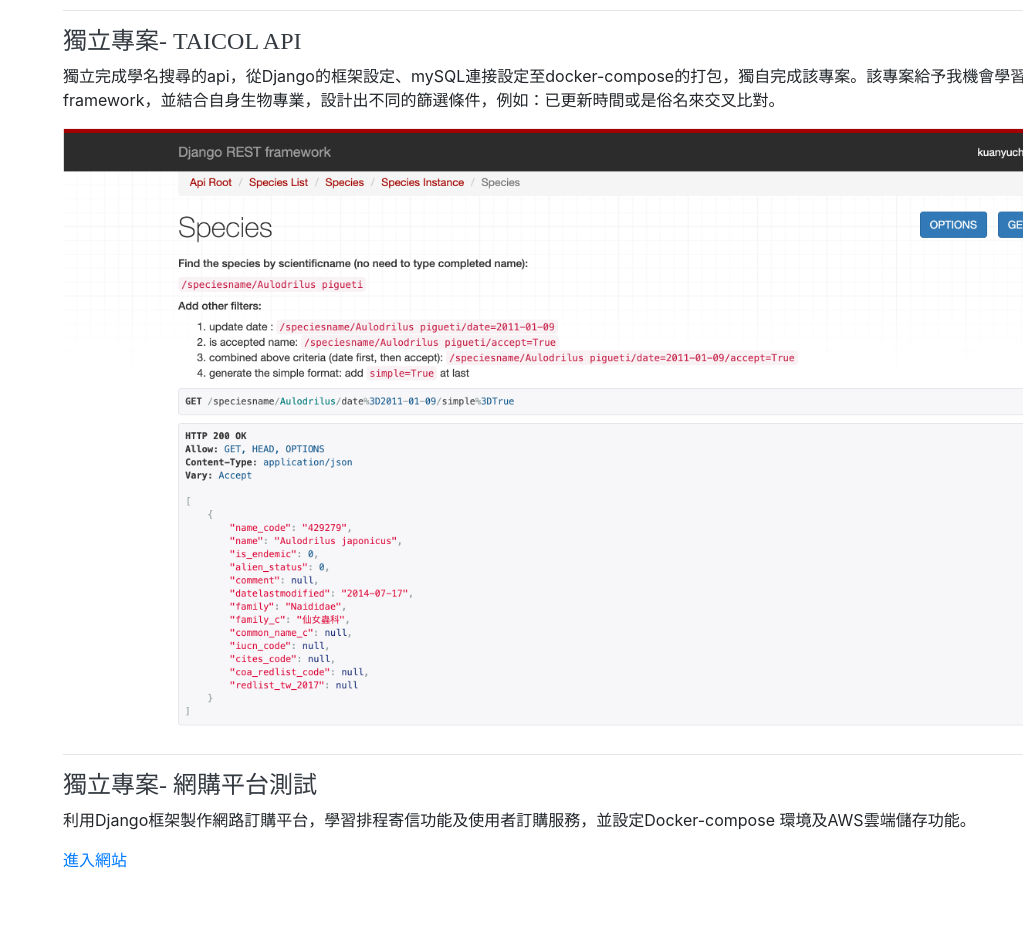
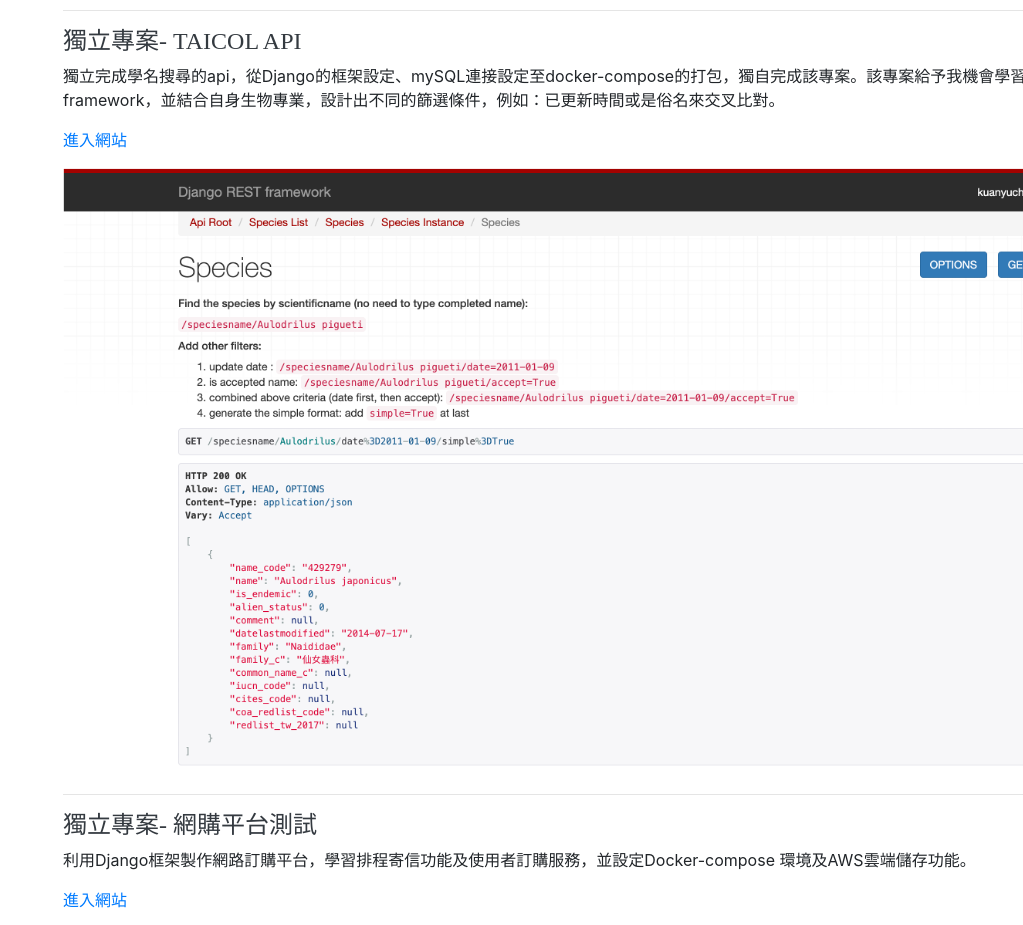
Before and after one commit to v02202/resume.github.io, a website with bundled scripts: page resume/index.html in a window 1280 px wide. Shown: the part 8280-9205 px from the top of the page, without its empty margins (257-1280 px from the left). Built offline with nearby package versions, Linux system fonts and the light colour scheme; a web font is replaced by a local one.

Commit message:
Update index.html

```diff
--- a/resume/index.html
+++ b/resume/index.html
@@ -349,7 +349,7 @@
          <div>
           <h4>獨立專案- TaiCol API</h4>
           <p>獨立完成學名搜尋的api，從Django的框架設定、mySQL連接設定至docker-compose的打包，獨自完成該專案。該專案給予我機會學習Django REST framework，並結合自身生物專業，設計出不同的篩選條件，例如：已更新時間或是俗名來交叉比對。</p>
-
+          <p><a href="http://api.taicol.tw/">進入網站</a></p>
           <img src="api.png">
           <hr>
         </div>
```
